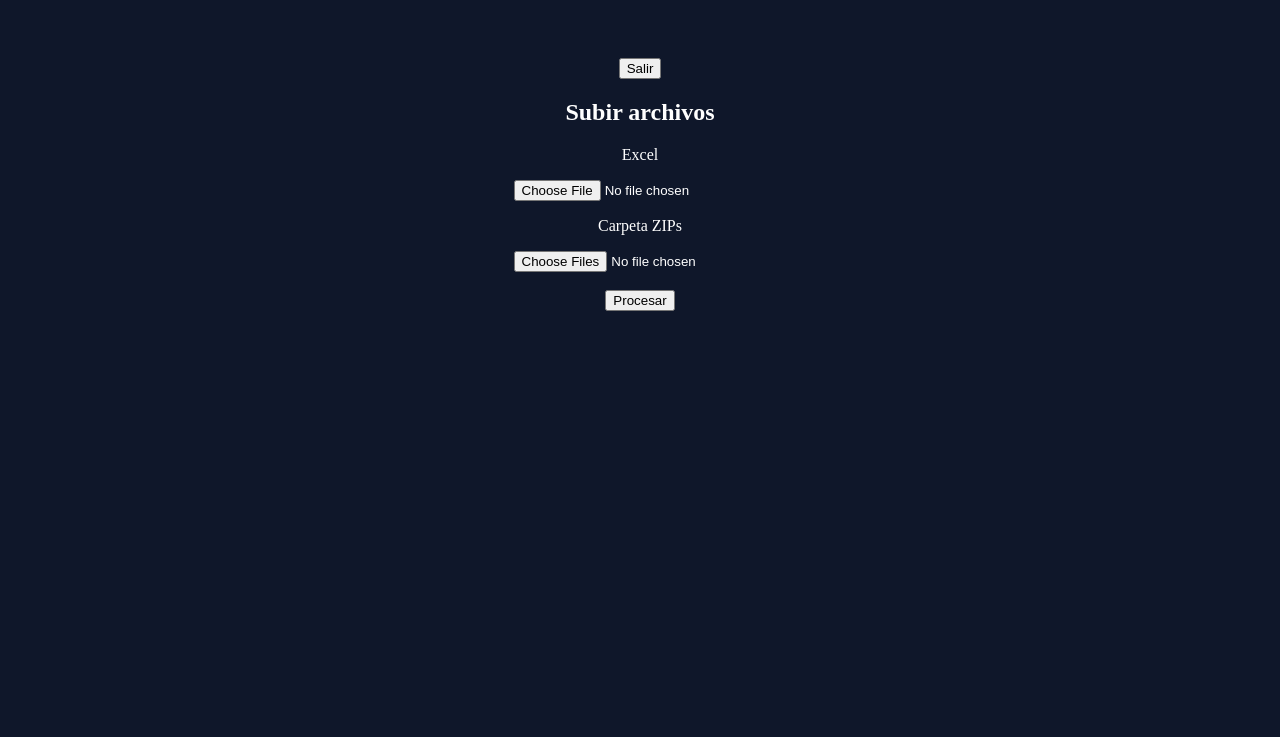
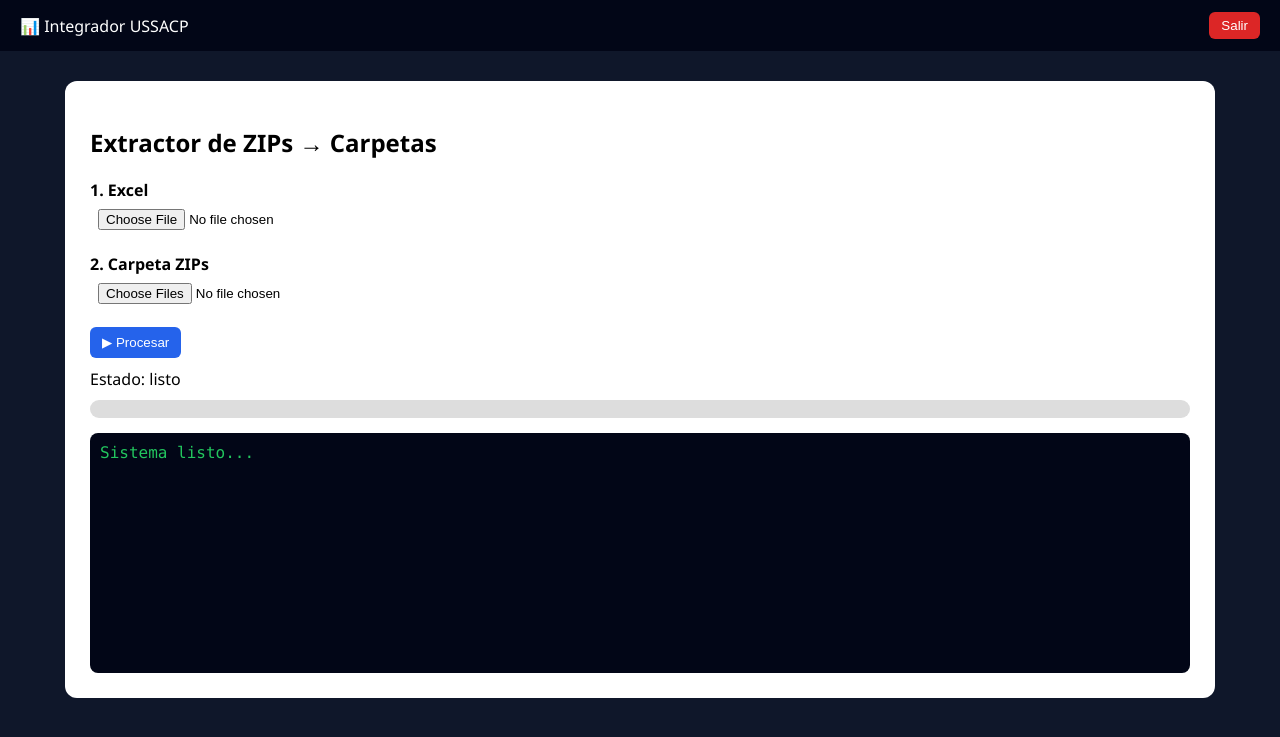
Before and after one commit to david33-tech/app-zips-2026, a Flask app: page /app in a window 1280 px wide. Shown: the top 737 px of the page. Run offline with Flask 3, Linux system fonts and the light colour scheme; the visitor is signed in with stand-in values (Sample User, id 1).

Commit message:
mejora diseño web

```diff
--- a/templates/index.html
+++ b/templates/index.html
@@ -1,21 +1,147 @@
 <!DOCTYPE html>
-<html>
-<body style="background:#0f172a;color:white;text-align:center;padding:50px;">
+<html lang="es">
+<head>
+<meta charset="UTF-8">
 
-<a href="/logout"><button>Salir</button></a>
+<style>
+body {
+    margin: 0;
+    font-family: Segoe UI;
+    background: #0f172a;
+}
 
-<h2>Subir archivos</h2>
+/* HEADER */
+.header {
+    background: #020617;
+    color: white;
+    padding: 12px 20px;
+    display: flex;
+    justify-content: space-between;
+    align-items: center;
+}
+
+.btn-salir {
+    background: #dc2626;
+    border: none;
+    color: white;
+    padding: 6px 12px;
+    cursor: pointer;
+    border-radius: 6px;
+}
+
+/* CONTENEDOR */
+.container {
+    width: 90%;
+    max-width: 1100px;
+    margin: 30px auto;
+    background: white;
+    padding: 25px;
+    border-radius: 12px;
+}
+
+/* FILAS */
+.row {
+    margin-bottom: 15px;
+}
+
+input {
+    width: 70%;
+    padding: 8px;
+}
+
+/* BOTONES */
+button {
+    padding: 8px 12px;
+    cursor: pointer;
+    border-radius: 6px;
+    border: none;
+}
+
+.main-btn {
+    background: #2563eb;
+    color: white;
+}
+
+.cancel-btn {
+    background: #ea580c;
+    color: white;
+}
+
+/* INFO */
+#info {
+    margin-top: 10px;
+}
+
+/* BARRA */
+.barra-container {
+    width: 100%;
+    background: #ddd;
+    height: 18px;
+    border-radius: 10px;
+    margin-top: 10px;
+}
+
+.barra {
+    height: 100%;
+    width: 0%;
+    background: #2563eb;
+    border-radius: 10px;
+}
+
+/* LOG */
+#log {
+    margin-top: 15px;
+    background: #020617;
+    color: #22c55e;
+    height: 220px;
+    overflow-y: auto;
+    padding: 10px;
+    font-family: Consolas;
+    border-radius: 8px;
+}
+</style>
+</head>
+
+<body>
+
+<div class="header">
+    <div>📊 Integrador USSACP</div>
+    <a href="/logout"><button class="btn-salir">Salir</button></a>
+</div>
+
+<div class="container">
+
+<h2>Extractor de ZIPs → Carpetas</h2>
 
 <form action="/procesar" method="post" enctype="multipart/form-data">
-<p>Excel</p>
+
+<div class="row">
+<b>1. Excel</b><br>
 <input type="file" name="excel" required>
+</div>
 
-<p>Carpeta ZIPs</p>
+<div class="row">
+<b>2. Carpeta ZIPs</b><br>
 <input type="file" name="zips" webkitdirectory directory multiple required>
+</div>
 
-<br><br>
-<button>Procesar</button>
+<button class="main-btn">▶ Procesar</button>
+
 </form>
+
+<div id="info">
+    <div>Estado: listo</div>
+</div>
+
+<div class="barra-container">
+    <div class="barra"></div>
+</div>
+
+<div id="log">
+Sistema listo...
+</div>
+
+</div>
 
 </body>
 </html>
```
